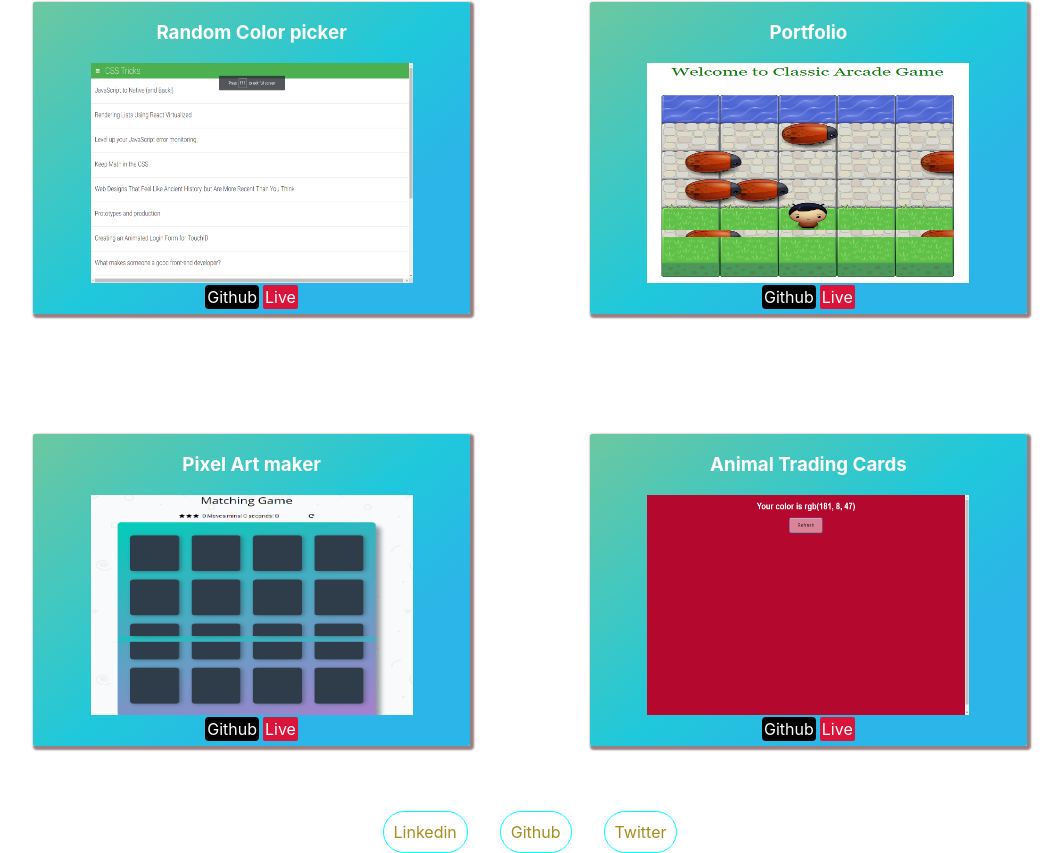
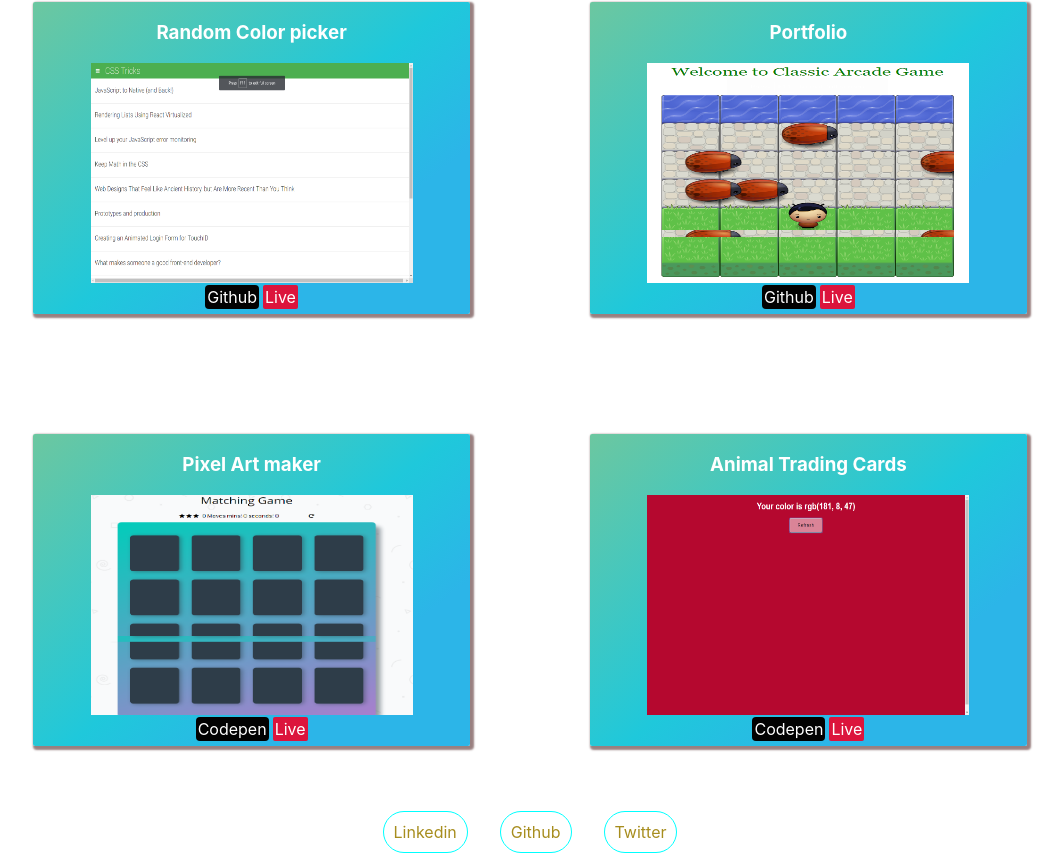
Before and after one commit to Ckbhatia/Portfolio, a React (Create React App) app: page / in a window 1280 px wide. Shown: the part 2664-3517 px from the top of the page, without its empty margins (110-1173 px from the left). Built offline with nearby package versions, Linux system fonts and the light colour scheme.

Commit message:
feat: added Codepen name for link for some projects

```diff
--- a/src/components/Projects.jsx
+++ b/src/components/Projects.jsx
@@ -14,7 +14,7 @@ const images = importAll(require.context('../img/projects', false, /\.(png|jpe?g
 export const FeaturedProjects =()=> {
 
     const featuredProjectsName = ['React Neighborhood Map', 'Restaurant Reviews App', 'My Reads App', 'Feed Reader Testing'];
-    const featuredProjectsUrl = ['Neighborhood-Map-React','mws-restaurant-stage-1','reactnd-myreads','frontend-nanodegree-feedreader'];
+    const featuredProjectsUrl = ['Neighborhood-Map-React', 'mws-restaurant-stage-1', 'reactnd-myreads', 'frontend-nanodegree-feedreader'];
 
     return (
         featuredProjectsName.map((name, index) =>
@@ -34,7 +34,8 @@ export const FeaturedProjects =()=> {
 
 export const Projects =()=> {
     const projectsName = ['Classic Arcade Game', 'Memory Game', 'Random Color picker', 'Portfolio', 'Pixel Art maker', 'Animal Trading Cards'];
-    const projectsUrl = ['frontend-nanodegree-arcade-game','fend-project-memory-game','React-random-color-picker','Ckbhatia.github.io','',''];
+    const projectsUrl = ['frontend-nanodegree-arcade-game', 'fend-project-memory-game', 'React-random-color-picker', 'Ckbhatia.github.io', 'project/editor/XWMgkQ', 'pen/zWbVwE'];
+
     return (
             projectsName.map((project, index) => (
             <div key={index} className="project">
@@ -43,7 +44,8 @@ export const Projects =()=> {
             <img src={images[index]} alt={project}/>
             </div>
             <div className="part2">
-            <a role="button" className="btn" href={`https://github.com/Ckbhatia/${projectsUrl[index]}`} target="_blank" rel="noopener noreferrer">Github</a>
+            {/* Button for gihub and live view the projects */}
+            <a role="button" className="btn" href={index <= 3 ? `https://github.com/Ckbhatia/${projectsUrl[index]}` :  `https://codepen.io/ckbhatia/${projectsUrl[index]}`} target="_blank" rel="noopener noreferrer">{index <= 3 ? `Github`: 'Codepen'}</a>
             <a role="button" className="btn2" href={`https://${projectsUrl}`} target="_blank" rel="noopener noreferrer">Live</a>
             </div>
             </div>
```
